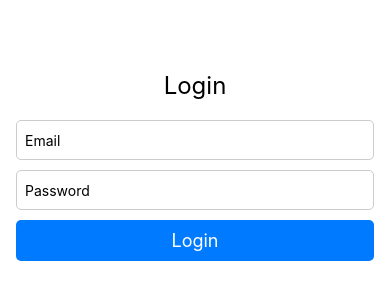
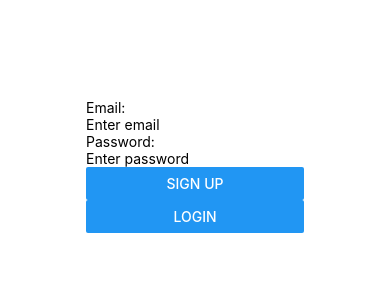
Before and after one commit to UNLV-CS472-672/2025-S-GROUP1-URP, a React Native app: screen / in a window 390 px wide. Shown: the part 256-556 px from the top of the page. Built offline with nearby package versions, Linux system fonts and the light colour scheme; no server answers.

Commit message:
Firebase login fuction
Added a login system using firebase

```diff
--- a/App.js
+++ b/App.js
@@ -1,19 +1,30 @@
-import { StatusBar } from 'expo-status-bar';
-import { StyleSheet, View } from 'react-native';
-import LoginScreen from './login';
+import { useState, useEffect } from "react";
+import { View, Text, Button } from "react-native";
+import { auth } from "./firebaseConfig";
+import { onAuthStateChanged, signOut } from "firebase/auth";
+import LoginScreen from "./LoginScreen"; // Keep only one import
 
 export default function App() {
+  const [user, setUser] = useState(null);
+
+  useEffect(() => {
+    const unsubscribe = onAuthStateChanged(auth, (user) => {
+      setUser(user);
+    });
+
+    return unsubscribe;
+  }, []);
+
   return (
-    <View style={styles.container}>
-      <LoginScreen />
-      <StatusBar style="auto" />
+    <View style={{ flex: 1, justifyContent: "center", alignItems: "center" }}>
+      {user ? (
+        <>
+          <Text>Welcome, {user.email}</Text>
+          <Button title="Logout" onPress={() => signOut(auth)} />
+        </>
+      ) : (
+        <LoginScreen />
+      )}
     </View>
   );
 }
-
-const styles = StyleSheet.create({
-  container: {
-    flex: 1,
-    backgroundColor: '#fff',
-  },
-});
--- /dev/null
+++ b/LoginScreen.js
@@ -0,0 +1,57 @@
+import { useState } from "react";
+import { View, TextInput, Button, Text, Alert } from "react-native";
+import { signInWithEmailAndPassword, createUserWithEmailAndPassword } from "firebase/auth";
+import { auth } from "./firebaseConfig";
+
+
+// chat helped with login screen
+const LoginScreen = () => {
+  const [email, setEmail] = useState("");
+  const [password, setPassword] = useState("");
+
+  // Sign up function
+  const handleSignUp = async () => {
+    try {
+      await createUserWithEmailAndPassword(auth, email, password);
+      Alert.alert("Account created successfully!");
+    } catch (error) {
+      Alert.alert(error.message);
+    }
+  };
+
+  // Login function
+  const handleLogin = async () => {
+    try {
+      await signInWithEmailAndPassword(auth, email, password);
+      Alert.alert("Login successful!");
+    } catch (error) {
+      Alert.alert(error.message);
+    }
+  };
+
+  return (
+    <View style={{ padding: 20 }}>
+      <Text>Email:</Text>
+      <TextInput
+        value={email}
+        onChangeText={setEmail}
+        placeholder="Enter email"
+        keyboardType="email-address"
+        autoCapitalize="none"
+      />
+
+      <Text>Password:</Text>
+      <TextInput
+        value={password}
+        onChangeText={setPassword}
+        placeholder="Enter password"
+        secureTextEntry
+      />
+
+      <Button title="Sign Up" onPress={handleSignUp} />
+      <Button title="Login" onPress={handleLogin} />
+    </View>
+  );
+};
+
+export default LoginScreen;
--- /dev/null
+++ b/firebaseConfig.js
@@ -0,0 +1,21 @@
+// Import the functions you need from the SDKs you need
+import { initializeApp } from "firebase/app";
+import { getAuth } from "firebase/auth";
+// TODO: Add SDKs for Firebase products that you want to use
+// https://firebase.google.com/docs/web/setup#available-libraries
+
+// Your web app's Firebase configuration
+const firebaseConfig = {
+  apiKey: "AIzaSyDJCwZZjxg-wXxvnEv6Q4gwCwsrcJ4-7Hw",
+  authDomain: "urp-project-9b5ce.firebaseapp.com",
+  projectId: "urp-project-9b5ce",
+  storageBucket: "urp-project-9b5ce.firebasestorage.app",
+  messagingSenderId: "21617305638",
+  appId: "1:21617305638:web:e4408319495bfaf5039ee7"
+};
+
+// Initialize Firebase
+const app = initializeApp(firebaseConfig);
+const auth = getAuth(app);
+
+export { auth };
--- a/login.js
+++ /dev/null
@@ -1,77 +0,0 @@
-import React, { useState } from 'react';
-import { View, Text, TextInput, TouchableOpacity, StyleSheet } from 'react-native';
-
-// ai generated
-const LoginScreen = () => {
-  const [email, setEmail] = useState('');
-  const [password, setPassword] = useState('');
-
-  const handleLogin = () => {
-    // Insert your login logic here, e.g., validation and API call
-    console.log('Email:', email);
-    console.log('Password:', password);
-  };
-// ai generated
-  return (
-    <View style={styles.container}>
-      <Text style={styles.title}>Login</Text>
-
-      <TextInput
-        style={styles.input}
-        placeholder="Email"
-        value={email}
-        onChangeText={setEmail}
-        keyboardType="email-address"
-        autoCapitalize="none"
-      />
-
-      <TextInput
-        style={styles.input}
-        placeholder="Password"
-        value={password}
-        onChangeText={setPassword}
-        secureTextEntry
-      />
-
-      <TouchableOpacity style={styles.button} onPress={handleLogin}>
-        <Text style={styles.buttonText}>Login</Text>
-      </TouchableOpacity>
-    </View>
-  );
-};
-
-const styles = StyleSheet.create({
-  container: {
-    flex: 1,
-    justifyContent: 'center',
-    alignItems: 'center',
-    padding: 16,
-    backgroundColor: '#fff'
-  },
-  title: {
-    fontSize: 24,
-    marginBottom: 20,
-  },
-  input: {
-    width: '100%',
-    height: 40,
-    borderColor: '#ccc',
-    borderWidth: 1,
-    borderRadius: 5,
-    marginBottom: 10,
-    paddingHorizontal: 8,
-  },
-  button: {
-    width: '100%',
-    backgroundColor: '#007bff',
-    padding: 10,
-    borderRadius: 5,
-    alignItems: 'center',
-  },
-  buttonText: {
-    color: '#fff',
-    fontSize: 18,
-  },
-});
-
-export default LoginScreen;
```
